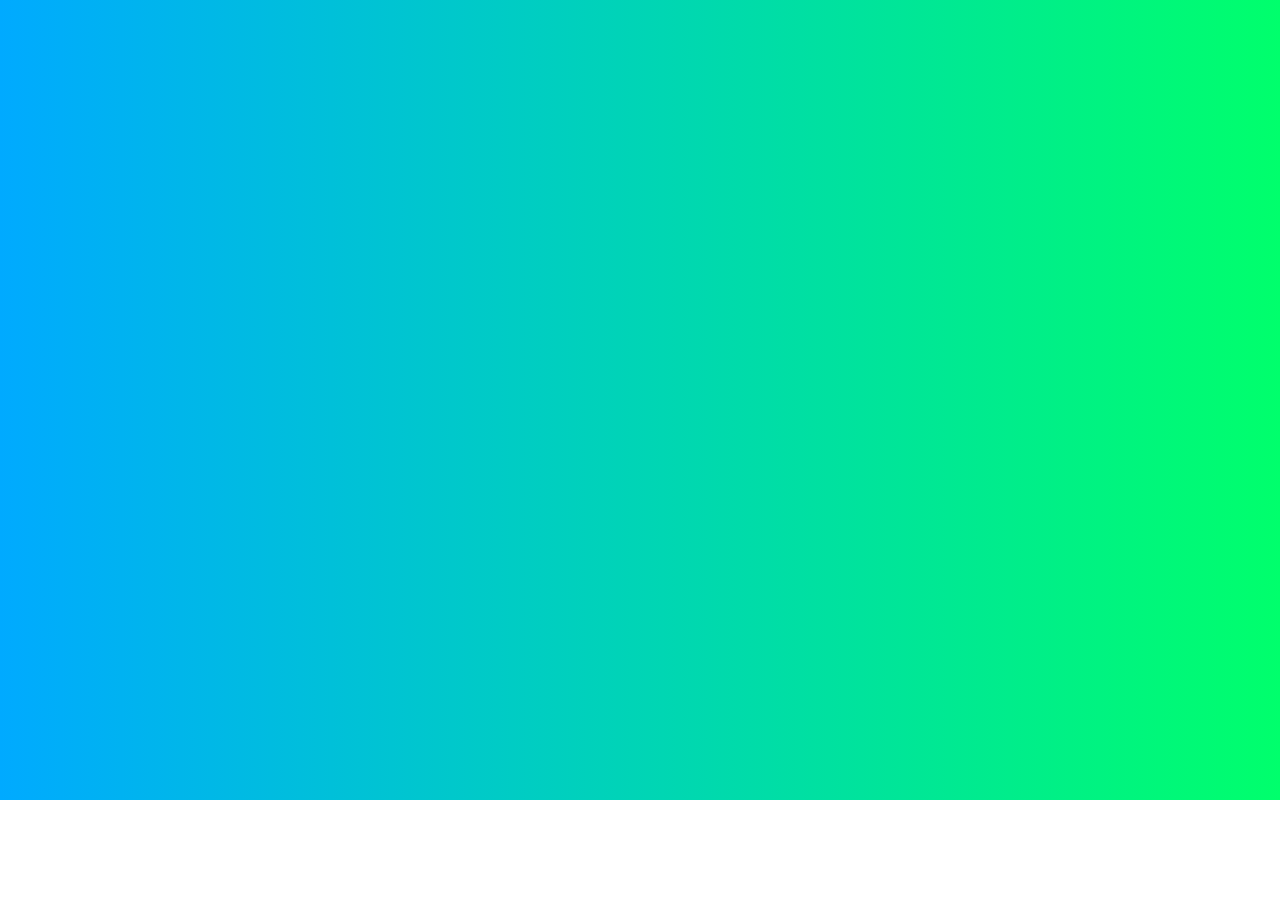
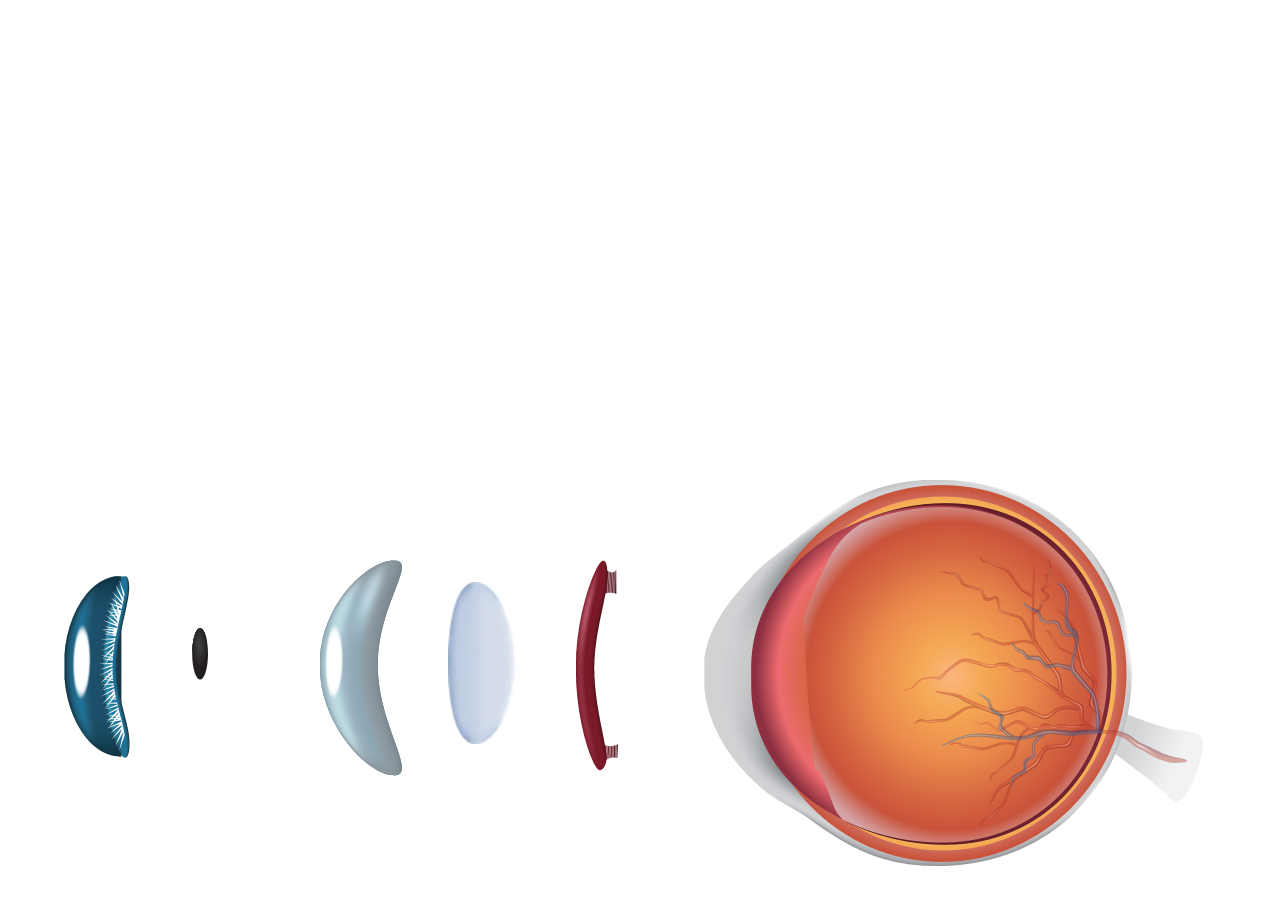
Before and after one commit to radudeacu/eye-css-animation, a plain HTML site: page index.html in a window 1280 px wide. Shown: the top 904 px of the page. Before the commit the page ends 800 px from the top, so only its background shows below. Drawn offline with Linux system fonts and the light colour scheme.

Commit message:
working scroll animation for both the eye images and the scroll tracker

```diff
--- a/index.html
+++ b/index.html
@@ -7,6 +7,17 @@
     <link rel="stylesheet" href="./styles.css">
 </head>
 <body>
-
+    <!-- TEST SCCROLL ANIMATION PANA MERGE -->
+    <div class="scroll-tracker"></div>
+    <!-- OCHI OCHI OCHI OCHI OCHI OCHI OCHI OCHI -->
+    <div id="eye-animation" class="container">
+        <img src="./assets/1.png" id="part1" class="eye-part" />
+        <img src="./assets/2.png" id="part2" class="eye-part" />
+        <img src="./assets/3.png" id="part3" class="eye-part" />
+        <img src="./assets/4.png" id="part4" class="eye-part" />
+        <img src="./assets/5.png" id="part5" class="eye-part" />
+        <img src="./assets/6.png" id="part6" class="eye-part" />
+      </div>
+    <script src="./script.js"></script>
 </body>
 </html>
--- /dev/null
+++ b/script.js
@@ -0,0 +1,36 @@
+
+/* TOP TRACKER TOP TRACKERTOP TRACKERTOP TRACKERTOP TRACKER */
+
+document.addEventListener('scroll', function() {
+  const maxScroll = document.documentElement.scrollHeight - document.documentElement.clientHeight;
+  const scrollFraction = window.scrollY / maxScroll;
+  const tracker = document.querySelector('.scroll-tracker');
+  tracker.style.width = `${scrollFraction * 100}%`;
+});
+
+/* EYE ANIMATION EYE ANIMATION EYE ANIMATION   */
+
+document.addEventListener('scroll', function() {
+  const scrollPosition = window.scrollY;
+  const windowHeight = window.innerHeight;
+  const containerHeight = document.getElementById('eye-animation').clientHeight;
+  const scrollFraction = scrollPosition / (containerHeight - windowHeight);
+
+  function updatePartPosition(partId, endPositionX, endPositionY) {
+    const part = document.getElementById(partId);
+    // scroll fraction normalizat pt animatie
+    let positionFraction = Math.min(Math.max(scrollFraction, 0), 1);
+    // Calcul poz curenta
+    const partPositionX = (positionFraction) * endPositionX;
+    const partPositionY = scrollPosition * 0.5; // mov speed ctrl
+    part.style.transform = `translate(${partPositionX}px, ${partPositionY}px)`;
+  }
+
+  updatePartPosition('part1', window.innerWidth * 0.499, 0);
+  updatePartPosition('part2', window.innerWidth * 0.4275, 0);
+  updatePartPosition('part3', window.innerWidth * 0.29, 0);
+  updatePartPosition('part4', window.innerWidth * 0.2375, 0);
+  updatePartPosition('part5', window.innerWidth * 0.135, 0);
+  updatePartPosition('part6', 0, 0); // referinta
+
+});
--- a/styles.css
+++ b/styles.css
@@ -1,5 +1,72 @@
 
 
-body {
-    background: linear-gradient(to right, #00AAFF, #00FF6C)
+body, html {
+    margin: 0;
+    padding: 0;
+    height: 200%;
+    overflow-x: hidden;
+
 }
+
+/* SCROLL TRACKER TEST CSS            */
+
+.scroll-tracker {
+  width: 0%;
+  height: 1rem;
+  inset: 0 0 auto;
+  background-color: rgb(165, 45, 65);
+  position: fixed;
+  transform-origin: 0% 50%;
+  transition: width 0.1s;
+}
+
+
+
+/*      EYE EYE EYEYEY EYEYEYE     EYEYEYE EYEYEYE EYEYEYYEYEY    */
+
+#eye-animation {
+    position: relative;
+    height: 200vh;
+  }
+
+  .eye-part {
+    position: absolute;
+  }
+
+  #part1 {
+    top: 36%;
+    left: 5%;
+    z-index: 4;
+  }
+
+  #part2 {
+    top: 39%;
+    left: 15%;
+    z-index: 3;
+  }
+
+  #part3 {
+    top: 35%;
+    left: 25%;
+    z-index: 1;
+  }
+
+  #part4 {
+    top: 36.4%;
+    left: 35%;
+    z-index:5;
+    width: 68px;
+    height: 161.5px;
+  }
+
+  #part5 {
+    top: 35%;
+    left: 45%;
+    z-index: 2;
+  }
+
+  #part6 {
+    top: 30%;
+    left: 55%;
+    z-index: 0;
+  }
```
Also changed, not shown: assets/1.svg (deleted), assets/2.svg (deleted), assets/3.svg (deleted), assets/4.svg (deleted), assets/5.svg (deleted), assets/6.svg (deleted).
